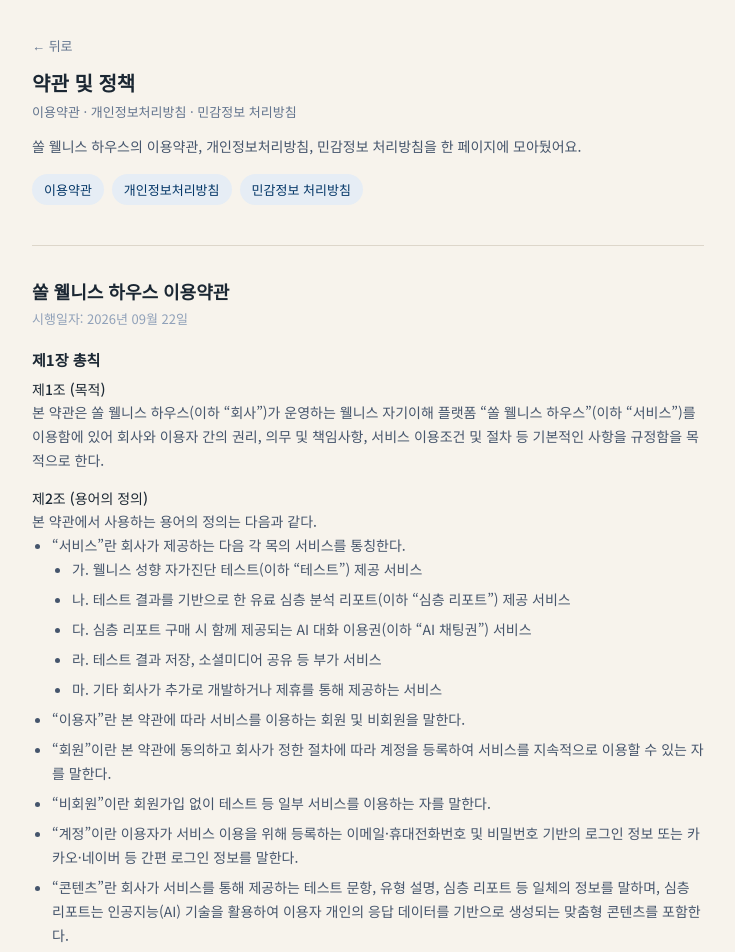
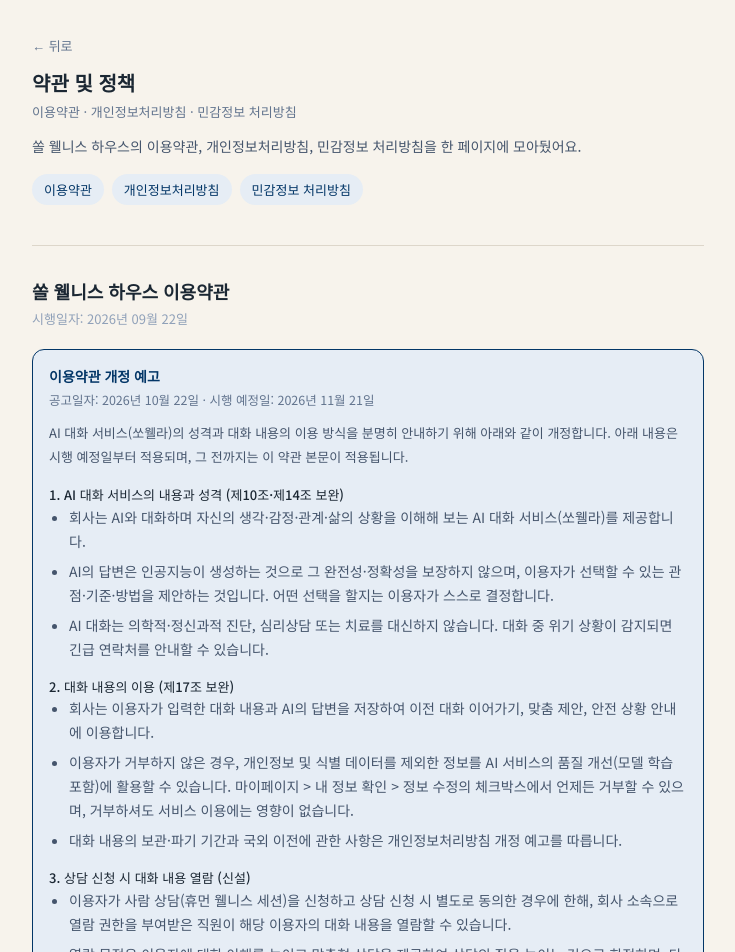
Before and after one commit to sugar0401pie-maker/Ssol-Wellness-House, a Next.js app: page /legal in a window 1280 px wide. Shown: the top 952 px of the page, without its empty margins (272-1007 px from the left). Built offline with nearby package versions, Linux system fonts and the light colour scheme; a web font is replaced by a local one.

Commit message:
docs: 이용약관 개정 예고 박스와 방침 예고에 상담 신청자 대화 열람 조항 추가 — 공개 전 확인 대기
Co-Authored-By: Claude Sonnet 5.5 <noreply@anthropic.com>

```diff
--- a/app/legal/page.tsx
+++ b/app/legal/page.tsx
@@ -66,6 +66,52 @@ export default function LegalPage() {
         <section id="terms" className="mt-10 border-t border-line pt-8">
           <h2 className="text-[18px] font-semibold text-foreground">쏠 웰니스 하우스 이용약관</h2>
           <p className="mt-1 text-[13px] text-slate-400">시행일자: 2026년 09월 22일</p>
+
+          {/* 2026-10-22 이용약관 개정 예고(공고 10/22 → 시행 예정 11/21, 이용자에게 불리할 수 있는 변경이라 제3조 3항에 따라 30일 전 고지).
+              방침 예고 박스와 짝이다. 시행일(2026-11-21)에는 아래 내용을 제10조·제14조·제17조 본문에 합치고 상자는 지운다(CLAUDE.md 2026-10-22 기록).
+              ⚠ 법률 검토 전 문구. 3항의 "상담 신청 시 별도 동의"는 상담 신청 화면에 동의 항목을 추가해야 성립한다(아직 없음). */}
+          <div className="mt-5 rounded-xl border border-navy bg-navy-soft p-4" id="terms-notice">
+            <p className="text-[14px] font-semibold text-navy">이용약관 개정 예고</p>
+            <p className="mt-1 text-[12.5px] text-slate-500">공고일자: 2026년 10월 22일 · 시행 예정일: 2026년 11월 21일</p>
+            <p className="mt-3 text-[13px] leading-6 text-slate-600">
+              AI 대화 서비스(쏘웰라)의 성격과 대화 내용의 이용 방식을 분명히 안내하기 위해 아래와 같이 개정합니다. 아래 내용은 시행
+              예정일부터 적용되며, 그 전까지는 이 약관 본문이 적용됩니다.
+            </p>
+
+            <p className="mt-4 text-[13px] font-medium text-foreground">1. AI 대화 서비스의 내용과 성격 (제10조·제14조 보완)</p>
+            <UL
+              items={[
+                "회사는 AI와 대화하며 자신의 생각·감정·관계·삶의 상황을 이해해 보는 AI 대화 서비스(쏘웰라)를 제공합니다.",
+                "AI의 답변은 인공지능이 생성하는 것으로 그 완전성·정확성을 보장하지 않으며, 이용자가 선택할 수 있는 관점·기준·방법을 제안하는 것입니다. 어떤 선택을 할지는 이용자가 스스로 결정합니다.",
+                "AI 대화는 의학적·정신과적 진단, 심리상담 또는 치료를 대신하지 않습니다. 대화 중 위기 상황이 감지되면 긴급 연락처를 안내할 수 있습니다.",
+              ]}
+            />
+
+            <p className="mt-4 text-[13px] font-medium text-foreground">2. 대화 내용의 이용 (제17조 보완)</p>
+            <UL
+              items={[
+                "회사는 이용자가 입력한 대화 내용과 AI의 답변을 저장하여 이전 대화 이어가기, 맞춤 제안, 안전 상황 안내에 이용합니다.",
+                "이용자가 거부하지 않은 경우, 개인정보 및 식별 데이터를 제외한 정보를 AI 서비스의 품질 개선(모델 학습 포함)에 활용할 수 있습니다. 마이페이지 > 내 정보 확인 > 정보 수정의 체크박스에서 언제든 거부할 수 있으며, 거부하셔도 서비스 이용에는 영향이 없습니다.",
+                "대화 내용의 보관·파기 기간과 국외 이전에 관한 사항은 개인정보처리방침 개정 예고를 따릅니다.",
+              ]}
+            />
+
+            <p className="mt-4 text-[13px] font-medium text-foreground">3. 상담 신청 시 대화 내용 열람 (신설)</p>
+            <UL
+              items={[
+                "이용자가 사람 상담(휴먼 웰니스 세션)을 신청하고 상담 신청 시 별도로 동의한 경우에 한해, 회사 소속으로 열람 권한을 부여받은 직원이 해당 이용자의 대화 내용을 열람할 수 있습니다.",
+                "열람 목적은 이용자에 대한 이해를 높이고 맞춤형 상담을 제공하여 상담의 질을 높이는 것으로 한정하며, 다른 목적으로 이용하지 않습니다.",
+                "회사 외부의 전문가에게는 대화 내용을 제공하지 않으며, 열람한 직원·일시·대상은 기록으로 남깁니다.",
+                "상담을 신청하지 않은 이용자의 대화 내용은 열람하지 않으며, 동의는 언제든 철회할 수 있습니다. 동의를 거부하거나 철회하셔도 상담 신청과 AI 대화 이용에는 영향이 없습니다.",
+              ]}
+            />
+
+            <p className="mt-4 text-[12.5px] leading-5 text-slate-500">
+              이 개정은 본 약관 제3조에 따라 시행 30일 전에 공지합니다. 개정 내용에 동의하지 않으시면 시행 예정일 전까지 고객센터로
+              문의하시거나 회원탈퇴를 하실 수 있으며, 시행 예정일 이후에도 거부 의사를 표시하지 않고 서비스를 계속 이용하시면 변경에
+              동의한 것으로 봅니다.
+            </p>
+          </div>
 
           <H3>제1장 총칙</H3>
           <p className="mt-2 text-[14px] font-medium text-foreground">제1조 (목적)</p>
@@ -370,6 +416,15 @@ export default function LegalPage() {
               ]}
             />
 
+            <p className="mt-4 text-[13px] font-medium text-foreground">6. 상담 신청자의 대화 내용 열람 (신설)</p>
+            <UL
+              items={[
+                "사람 상담(휴먼 웰니스 세션)을 신청하고 신청 시 별도로 동의하신 경우에 한해, 회사 소속으로 열람 권한을 부여받은 직원이 대화 내용(대화 원문과 해석 정보)을 열람합니다.",
+                "열람 목적은 이용자에 대한 이해를 높이고 맞춤형 상담을 제공하여 상담의 질을 높이는 것으로 한정하며, 회사 외부의 전문가에게는 제공하지 않습니다.",
+                "열람한 직원·일시·대상은 기록으로 보관하며, 동의는 언제든 철회하실 수 있습니다. 철회하시면 이후 열람하지 않습니다.",
+              ]}
+            />
+
             <p className="mt-4 text-[12.5px] leading-5 text-slate-500">
               이 개정은 「개인정보 보호법」과 본 방침에 따라 시행 30일 전에 공지합니다. 개정 내용에 동의하지 않으시면 시행 예정일 전까지
               고객센터로 문의하시거나 회원탈퇴를 하실 수 있습니다.
```
